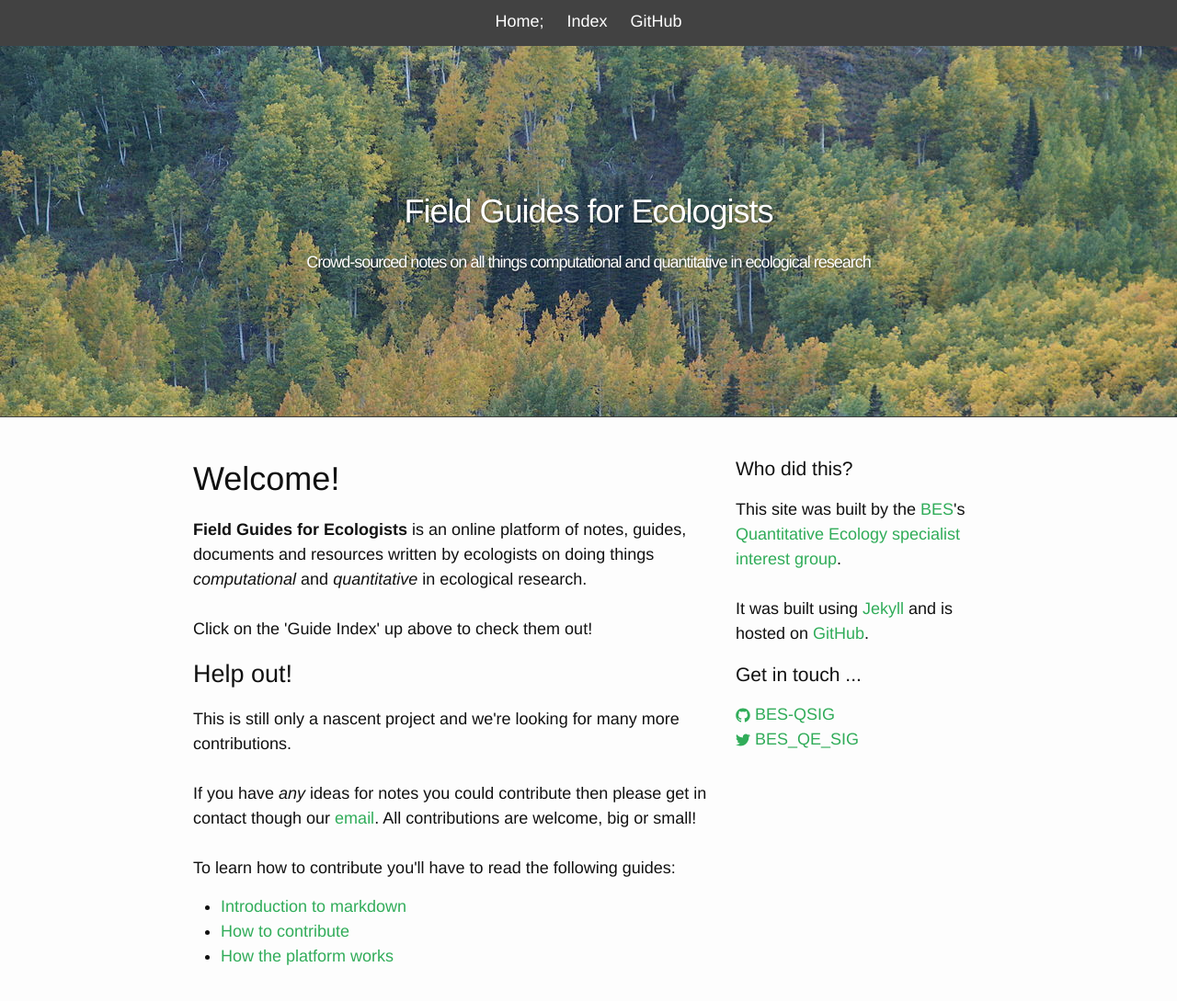
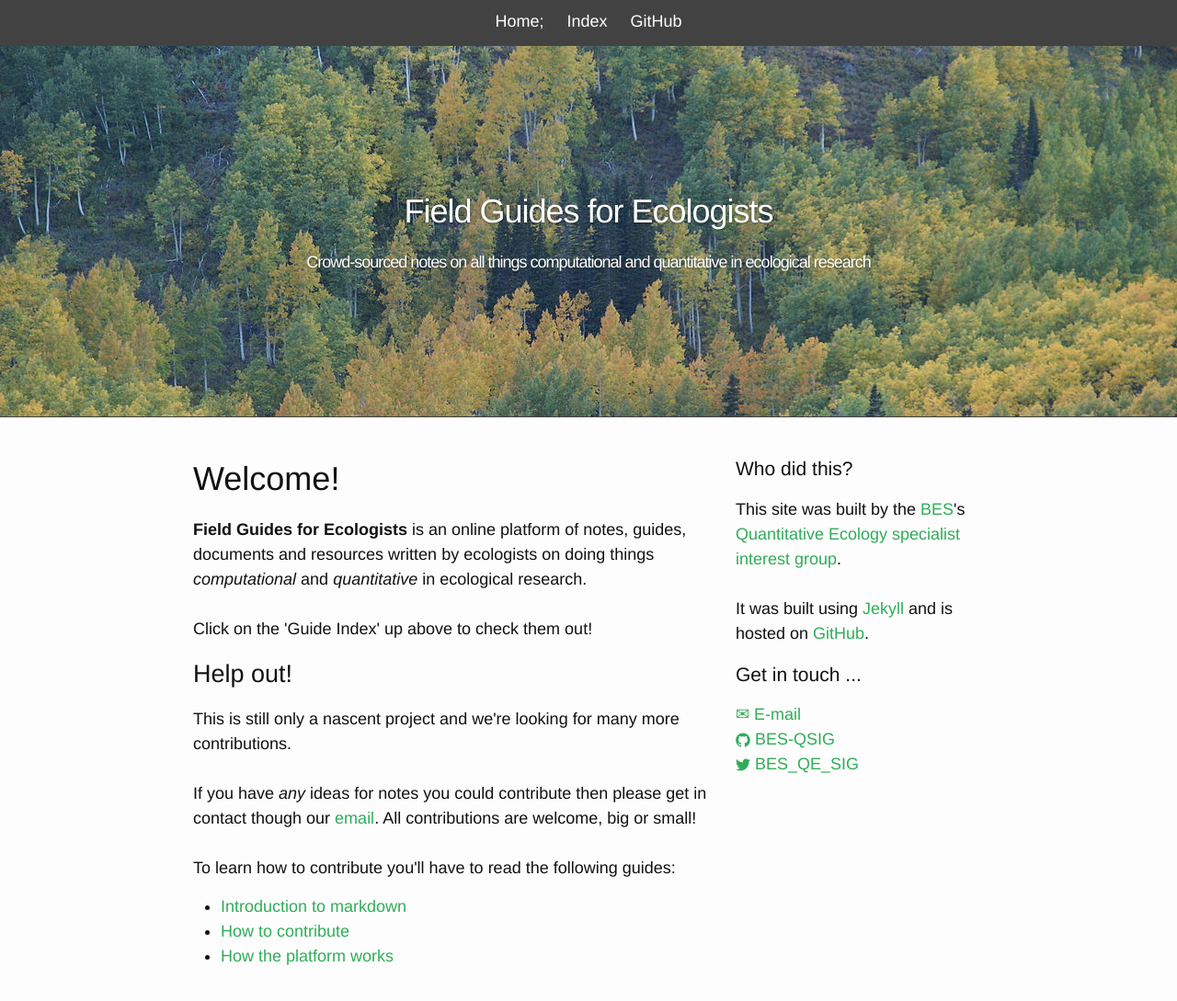
Before and after one commit to DomBennett/fge, a Jekyll site: the page built from index.html, in a window 1280 px wide and 1109 px high. Shown: the top 1089 px of the window at 92% size. Built offline with Jekyll 4.4.1, drawn with Linux system fonts in a browser that asks for light colours; Markdown is read by kramdown in place of the engine named in the settings.

Commit message:
Added email icon

```diff
--- a/index.html
+++ b/index.html
@@ -21,7 +21,7 @@ title: Home
 
             If you have <i>any</i> ideas for notes you could contribute then
             please get in contact though our
-            <a href="mailto:computational@britishecologicalsociety.org">
+            <a href="mailto:{{ site.email }}">
                 email</a>. All contributions are welcome, big or small!<br><br>
 
             To learn how to contribute you'll have to read the following guides:
@@ -59,7 +59,13 @@ title: Home
                     GitHub</a>.
         <h3>Get in touch ...</h3>
         <ul class="social-media-list">
-          {% if site.github_username %}
+            <li>
+                <a href="mailto:{{ site.email }}">
+                    <span class='icon icon--email'>
+                        &#9993
+                        <span class="username">E-mail</span>
+                    </span>
+            </li>
           <li>
             <a href="https://github.com/{{ site.github_username }}">
               <span class="icon  icon--github">
@@ -71,9 +77,7 @@ title: Home
               <span class="username">{{ site.github_username }}</span>
             </a>
           </li>
-          {% endif %}
 
-          {% if site.twitter_username %}
           <li>
             <a href="https://twitter.com/{{ site.twitter_username }}">
               <span class="icon  icon--twitter">
@@ -86,7 +90,6 @@ title: Home
               <span class="username">{{ site.twitter_username }}</span>
             </a>
           </li>
-          {% endif %}
         </ul>
       </div>
     </div>
```
